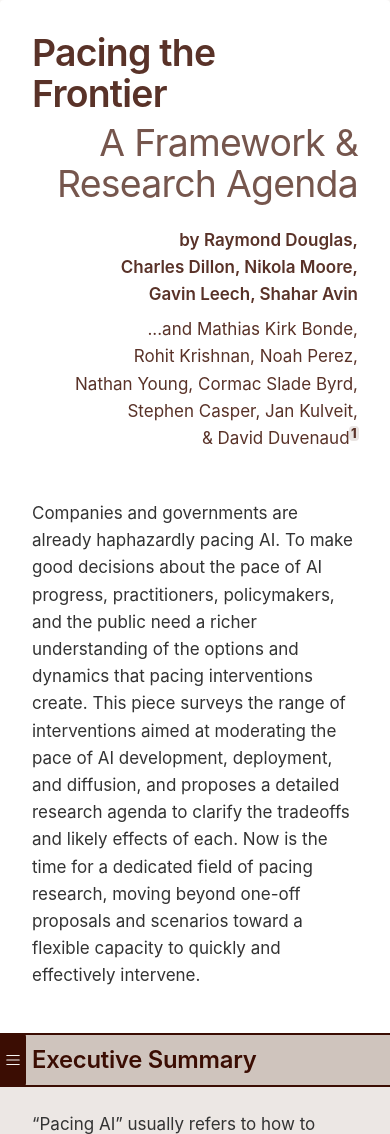
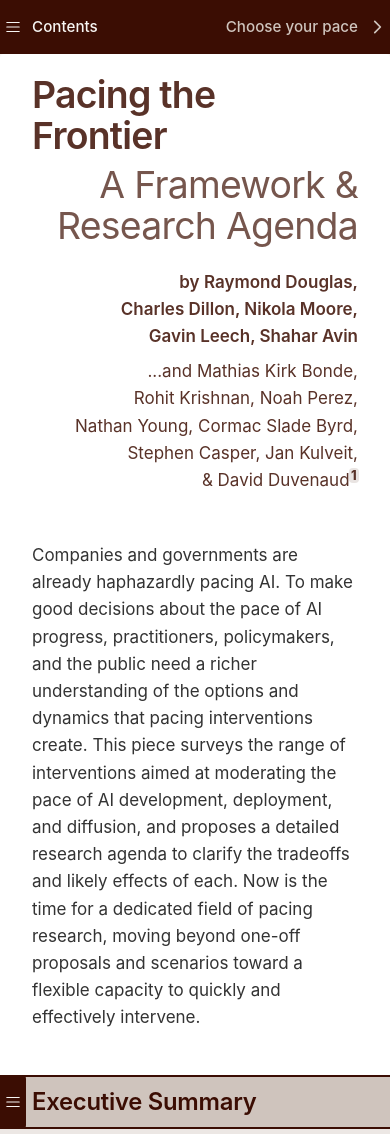
Before and after one commit to paradigm-3-institute/pace, an Astro site: page / in a window 390 px wide. Shown: the top 1134 px of the page. Built offline with nearby package versions, Linux system fonts and the light colour scheme; Astro itself is replaced by a stand-in of ours.

Commit message:
Put a bar at the head of the page on phones
Nothing said the drawer was there until the reader had scrolled a screen
and a half to the first banner. The tab that sits at that banner only
reads as a handle because it looks like the left end of the header frozen
at the top of the screen; at the head of the page there is no header for
it to be the end of, and on its own it reads as a sticker in the corner.

So it gets one: the sidebar's own colour, the height of a banner,
carrying the two ways out of the essay and no title, since the piece's is
directly beneath it. Its ends are laid out the way a banner is — the
hamburger in the tab's gutter, the words on the page's, and the chevron
mirroring the hamburger on the other side — off shared measures, so the
two cannot drift apart. It stays at the head of the page rather than
following it, and by the time it has scrolled off the tab has taken over.

The drawer is this same brown and so is the scrim, so with the drawer
open the strip of bar left beside it read as part of the panel with a
word cut in half; it now goes with the page it belongs to and comes back
when the drawer closes. The tab's rest is measured from where the tab
itself starts rather than from the top of main, which would count the
bar's height twice and leave it resting a banner below the banner.

A page that opens on a banner has the tab at the top already, and gets
neither.

Co-Authored-By: Claude Opus 5 <noreply@anthropic.com>

```diff
--- /dev/null
+++ b/src/components/NavToggle.astro
@@ -0,0 +1,34 @@
+---
+/* The control that opens the drawer below the breakpoint. Two of them are on
+   the page: the tab that rests at the first banner and locks to the top of
+   the screen from there, and the one in the bar at the head of the page.
+   `data-nav-toggle` is what the layout's script binds to; the classes are
+   only for the two shapes. */
+interface Props {
+  id: string;
+  class?: string;
+  /* Visible text beside the icon. Without one the button is labelled for a
+     screen reader instead, and the label follows the drawer's state. */
+  label?: string;
+}
+
+const { id, class: className, label } = Astro.props;
+---
+
+<button
+  id={id}
+  type="button"
+  data-nav-toggle
+  class={className}
+  aria-controls="site-nav"
+  aria-expanded="false"
+  aria-label={label ? undefined : "Open menu"}
+>
+  <svg class="nav-toggle-open" xmlns="http://www.w3.org/2000/svg" viewBox="0 0 256 256" width="18" height="18" fill="currentColor" aria-hidden="true">
+    <path d="M224,128a8,8,0,0,1-8,8H40a8,8,0,0,1,0-16H216A8,8,0,0,1,224,128ZM40,72H216a8,8,0,0,0,0-16H40a8,8,0,0,0,0,16ZM216,184H40a8,8,0,0,0,0,16H216a8,8,0,0,0,0-16Z"></path>
+  </svg>
+  <svg class="nav-toggle-close" xmlns="http://www.w3.org/2000/svg" viewBox="0 0 256 256" width="18" height="18" fill="currentColor" aria-hidden="true">
+    <path d="M165.66,202.34a8,8,0,0,1-11.32,11.32l-80-80a8,8,0,0,1,0-11.32l80-80a8,8,0,0,1,11.32,11.32L91.31,128Z"></path>
+  </svg>
+  {label && <span class="nav-toggle-label">{label}</span>}
+</button>
--- a/src/layouts/EssayLayout.astro
+++ b/src/layouts/EssayLayout.astro
@@ -1,6 +1,7 @@
 ---
 import Layout from "./Layout.astro";
 import NavItem from "../components/NavItem.astro";
+import NavToggle from "../components/NavToggle.astro";
 import { sectionMeta, navHref, sectionTitle } from "../sections";
 
 interface Props {
@@ -54,28 +55,32 @@ const { title, description, homeHref = "/", flushTop = false } = Astro.props;
   <div id="nav-scrim" class="nav-scrim"></div>
 
   <main class="w-full md:pl-70 lg:pl-77 lg:pr-6 lg:py-24">
-    <!-- Below the breakpoint the sidebar is a drawer, and this is its handle:
-         a tab peeking out of the left edge that rides out with the panel when
-         it opens. It sits outside the article so that it stays live while the
-         article behind the drawer is inert, and before it so that it comes
-         first for a keyboard. It is hidden until the document is marked as
-         having JS, so without it the sidebar stays the block at the top of
-         the page it has always been. -->
-    <button
-      id="nav-toggle"
-      type="button"
-      class="nav-toggle"
-      aria-controls="site-nav"
-      aria-expanded="false"
-      aria-label="Open menu"
-    >
-      <svg class="nav-toggle-open" xmlns="http://www.w3.org/2000/svg" viewBox="0 0 256 256" width="18" height="18" fill="currentColor" aria-hidden="true">
-        <path d="M224,128a8,8,0,0,1-8,8H40a8,8,0,0,1,0-16H216A8,8,0,0,1,224,128ZM40,72H216a8,8,0,0,0,0-16H40a8,8,0,0,0,0,16ZM216,184H40a8,8,0,0,0,0,16H216a8,8,0,0,0,0-16Z"></path>
-      </svg>
-      <svg class="nav-toggle-close" xmlns="http://www.w3.org/2000/svg" viewBox="0 0 256 256" width="18" height="18" fill="currentColor" aria-hidden="true">
-        <path d="M165.66,202.34a8,8,0,0,1-11.32,11.32l-80-80a8,8,0,0,1,0-11.32l80-80a8,8,0,0,1,11.32,11.32L91.31,128Z"></path>
-      </svg>
-    </button>
+    <!-- Below the breakpoint the sidebar is a drawer, and these open it.
+         They sit outside the article so that they stay live while the article
+         behind the drawer is inert, and before it so that they come first for
+         a keyboard. Neither shows until the document is marked as having JS,
+         so without it the sidebar stays the block at the top of the page it
+         has always been.
+
+         The bar is the head of the page: before the reader has scrolled,
+         nothing else says the drawer is there, and the tab on its own reads
+         as a sticker rather than the end of a header — it only works further
+         down because there is a banner for it to be the end of. It carries
+         the two ways out of the essay, and no title: the piece's own is
+         directly beneath it. A page that opens on a banner has the tab at the
+         top already and needs neither. -->
+    {!flushTop && (
+      <div class="nav-topbar">
+        <NavToggle id="nav-toggle-top" class="nav-topbar-toggle" label="Contents" />
+        <a class="nav-topbar-link" href="/quiz">
+          Choose your pace
+          <svg xmlns="http://www.w3.org/2000/svg" viewBox="0 0 256 256" width="1em" height="1em" fill="currentColor" aria-hidden="true">
+            <path d="M184.49,136.49l-80,80a12,12,0,0,1-17-17L159,128,87.51,56.49a12,12,0,1,1,17-17l80,80A12,12,0,0,1,184.49,136.49Z"></path>
+          </svg>
+        </a>
+      </div>
+    )}
+    <NavToggle id="nav-toggle" class="nav-toggle" />
     <article
       class:list={[
         "prose max-w-222 2xl:max-w-260 bg-background mx-auto pb-8 md:pb-16 lg:border-2 border-sidebar md:-outline-offset-8 md:outline-2 outline-sidebar rounded-sm",
@@ -94,26 +99,42 @@ const { title, description, homeHref = "/", flushTop = false } = Astro.props;
      first paint; with no JS neither script runs, and the sidebar stays in the
      page with every section one tap away. */
   const nav = document.getElementById("site-nav");
+  /* The one that rests at the first banner; the copy at the head of the page
+     needs no measuring, so only this one is placed below. */
   const toggle = document.getElementById("nav-toggle");
+  const toggles = [...document.querySelectorAll<HTMLButtonElement>("[data-nav-toggle]")];
   const scrim = document.getElementById("nav-scrim");
   const main = document.querySelector("main");
   const article = document.querySelector("main > article");
   const compact = window.matchMedia("(width < 48rem)");
 
   if (nav && toggle && scrim) {
+    /* Whichever tab opened the drawer is the one the reader is looking at, so
+       it is the one focus goes back to when the drawer closes. */
+    let opener = toggle;
+
     const setOpen = (open: boolean) => {
       document.documentElement.toggleAttribute("data-nav-open", open);
-      toggle.setAttribute("aria-expanded", String(open));
-      toggle.setAttribute("aria-label", open ? "Close menu" : "Open menu");
+      for (const tab of toggles) {
+        tab.setAttribute("aria-expanded", String(open));
+        /* The one in the bar says "Contents" on its face, which is its name;
+           only the bare tab needs one given to it. */
+        if (!tab.querySelector(".nav-toggle-label")) {
+          tab.setAttribute("aria-label", open ? "Close menu" : "Open menu");
+        }
+      }
       /* Nothing under the scrim should take focus while the drawer is over it;
-         the tab is outside the article so that it keeps working. */
+         the tabs are outside the article so that they keep working. */
       article?.toggleAttribute("inert", open);
-      if (!open && nav.contains(document.activeElement)) toggle.focus();
+      if (!open && nav.contains(document.activeElement)) opener.focus();
     };
 
-    toggle.addEventListener("click", () => {
-      setOpen(!document.documentElement.hasAttribute("data-nav-open"));
-    });
+    for (const tab of toggles) {
+      tab.addEventListener("click", () => {
+        opener = tab;
+        setOpen(!document.documentElement.hasAttribute("data-nav-open"));
+      });
+    }
 
     scrim.addEventListener("click", () => setOpen(false));
 
@@ -135,8 +156,17 @@ const { title, description, homeHref = "/", flushTop = false } = Astro.props;
     const first = document.querySelector(".prose .exec-summary, .prose > section");
 
     if (first && main) {
+      const bar = document.querySelector(".nav-topbar");
+
       const place = () => {
-        const top = main.getBoundingClientRect().top + parseFloat(getComputedStyle(main).paddingTop);
+        /* The distance is from where the tab itself starts, which is under the
+           bar at the head of the page when there is one — measuring from the
+           top of main instead would count the bar's height twice and leave the
+           tab resting that far below the banner. */
+        const top =
+          main.getBoundingClientRect().top +
+          parseFloat(getComputedStyle(main).paddingTop) +
+          (bar?.getBoundingClientRect().height ?? 0);
         const rest = Math.max(0, first.getBoundingClientRect().top - top);
         toggle.style.setProperty("--nav-tab-rest", `${Math.round(rest)}px`);
         /* Only now is it safe to show: a resize observation is delivered before
--- a/src/styles/global.css
+++ b/src/styles/global.css
@@ -85,6 +85,7 @@ html {
    the page that you scroll past. */
 
 .nav-toggle,
+.nav-topbar,
 .nav-scrim {
   display: none;
 }
@@ -92,6 +93,12 @@ html {
 @media (width < 48rem) {
   html[data-nav] {
     --nav-width: min(20rem, 85vw);
+    /* The tab's width, and the icon centred in it. The bar at the head of the
+       page sets its ends from these, so its hamburger lands exactly where the
+       tab's does further down and its chevron mirrors it on the other side. */
+    --nav-tab-width: 26px;
+    --nav-icon: 18px;
+    --nav-icon-inset: calc((var(--nav-tab-width) - var(--nav-icon)) / 2);
   }
 
   /* The margin below would otherwise collapse out of here and move the page
@@ -118,7 +125,7 @@ html {
     position: sticky;
     top: 0;
     z-index: 120;
-    width: 26px;
+    width: var(--nav-tab-width);
     height: var(--h2-height);
     margin-top: var(--nav-tab-rest, 0px);
     margin-bottom: calc(-1 * (var(--nav-tab-rest, 0px) + var(--h2-height)));
@@ -138,6 +145,88 @@ html {
     visibility: visible;
   }
 
+  /* The bar at the head of the page. The tab below only reads as a handle
+     because it looks like the left end of the header frozen at the top of the
+     screen; up here there is no header for it to be the end of, and on its own
+     it reads as a sticker in the corner. So it gets one — the sidebar's own
+     colour, the height of a banner, carrying the two ways out of the essay.
+     No title in it: the piece's is directly beneath.
+
+     It stays at the head of the page rather than following it. By the time it
+     has scrolled off the top the tab has taken over, and it needs no measuring,
+     so it is painted with the first frame rather than waiting on the script.
+
+     Under the scrim rather than over it, so the drawer covers it the way it
+     covers the page; with the hamburger under the panel, a tap on what is left
+     of the bar lands on the scrim and closes the drawer. */
+  html[data-nav] .nav-topbar {
+    display: flex;
+    align-items: stretch;
+    justify-content: space-between;
+    position: relative;
+    z-index: 100;
+    height: var(--h2-height);
+    background: var(--color-sidebar);
+    color: var(--color-dark);
+    font-family: var(--font-sans);
+    transition: opacity 0.25s ease;
+  }
+
+  /* The drawer is this same brown, so with it open the strip of bar left
+     beside it reads as part of the panel with a word cut in half rather than
+     as the page behind it — the scrim is that brown too, and dims it to
+     nothing. So it goes with the page it belongs to, and comes back when the
+     drawer closes. */
+  html[data-nav][data-nav-open] .nav-topbar {
+    opacity: 0;
+  }
+
+  /* The title below gives up the air it had, since the bar is now what holds
+     it off the top of the screen. */
+  html[data-nav] main > article:not(.flush-top) {
+    padding-top: 20px;
+  }
+
+  /* Each end is laid out the way a banner is: the icon in the tab's gutter,
+     the words on the page's. So the gap between them is whatever is left of
+     the text inset once the icon has taken its place. */
+  html[data-nav] .nav-topbar-toggle,
+  html[data-nav] .nav-topbar-link {
+    display: flex;
+    align-items: center;
+    gap: calc(var(--x-padding-inside) - var(--nav-icon-inset) - var(--nav-icon));
+    padding: 0;
+    font-size: 0.95rem;
+    font-weight: 500;
+    color: inherit;
+    background: none;
+    border: 0;
+    cursor: pointer;
+  }
+
+  html[data-nav] .nav-topbar-toggle {
+    padding-left: var(--nav-icon-inset);
+  }
+
+  /* A step back from the contents, which is the one of the two that belongs
+     to the page you are on. */
+  html[data-nav] .nav-topbar-link {
+    padding-right: var(--nav-icon-inset);
+    color: var(--color-why-pace-bg);
+  }
+
+  html[data-nav] .nav-topbar-link svg {
+    width: var(--nav-icon);
+    height: var(--nav-icon);
+  }
+
+  html[data-nav] .nav-topbar .nav-toggle-close {
+    display: none;
+  }
+
+  /* Riding out on the drawer's transform is what turns the tab into the way
+     back: it ends up against the panel's edge, where the chevron it swaps to
+     points home. */
   html[data-nav][data-nav-open] .nav-toggle {
     transform: translateX(var(--nav-width));
   }
@@ -201,6 +290,7 @@ html {
   html[data-nav][data-nav-open] .site-nav,
   html[data-nav] .nav-toggle,
   html[data-nav][data-nav-open] .nav-toggle,
+  html[data-nav] .nav-topbar,
   html[data-nav] .nav-scrim {
     transition: none;
   }
```
